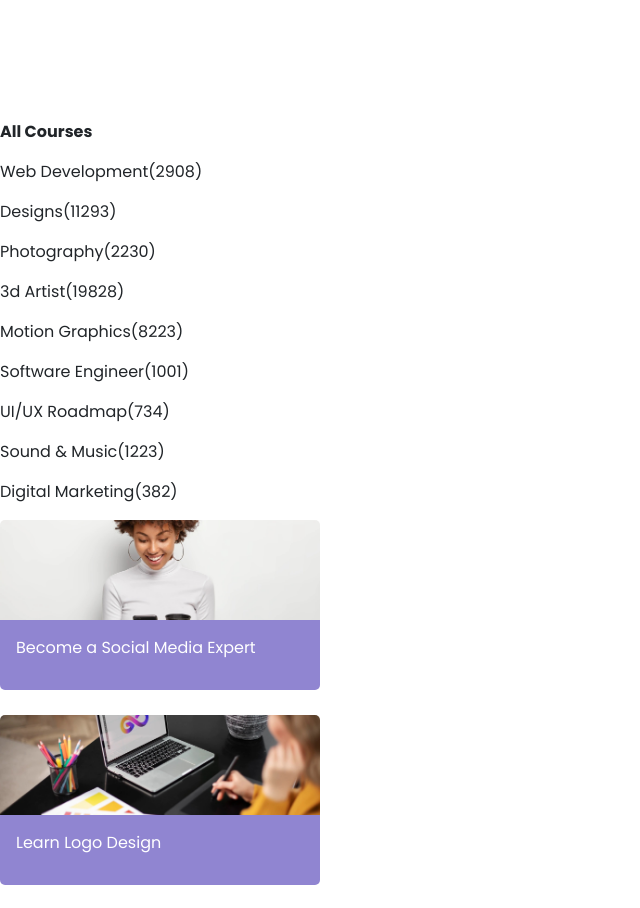
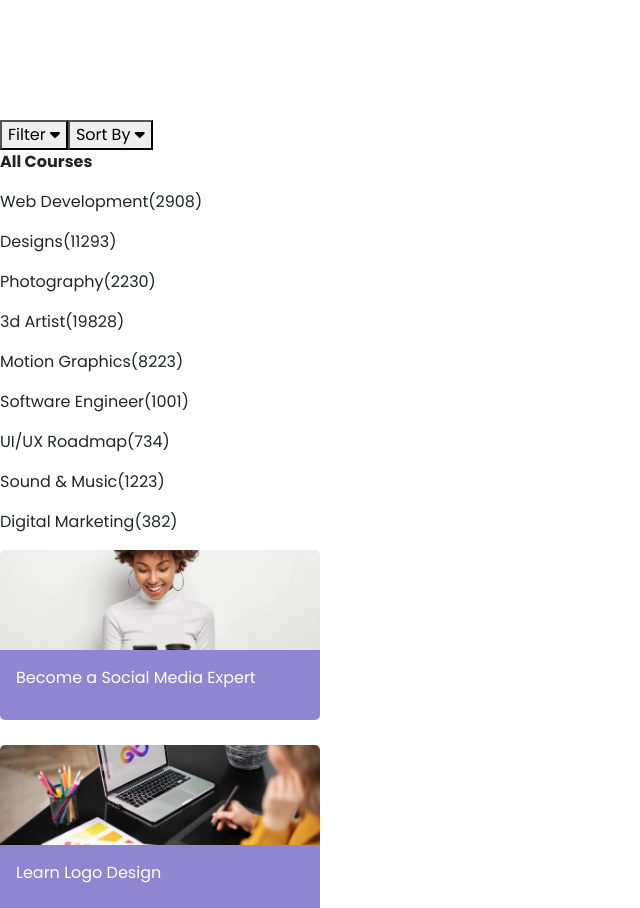
Before and after one commit to Njihia413/phase-5-project, a React (Create React App) app in the folder client/: page /course in a window 1280 px wide. Shown: the part 1400-2308 px from the top of the page, without its empty margins (0-640 px from the left). Built offline with nearby package versions, Linux system fonts and the light colour scheme.

Commit message:
Added the sort by and the filter button in the courses page

```diff
--- a/client/src/components/Course.js
+++ b/client/src/components/Course.js
@@ -38,7 +38,7 @@ const Course = () => {
           ></input>
         </form>
       </div>
-      {/* <div class="filter-sort-container">
+      <div class="filter-sort-container">
         <div class="filter-sort-button">
           <button type="button">
             Filter <i class="fas fa-caret-down"></i>
@@ -47,7 +47,7 @@ const Course = () => {
             Sort By <i class="fas fa-caret-down"></i>
           </button>
         </div>
-      </div> */}
+      </div>
       <div className="text-container">
         <div className="text-block">
           <p>
```
